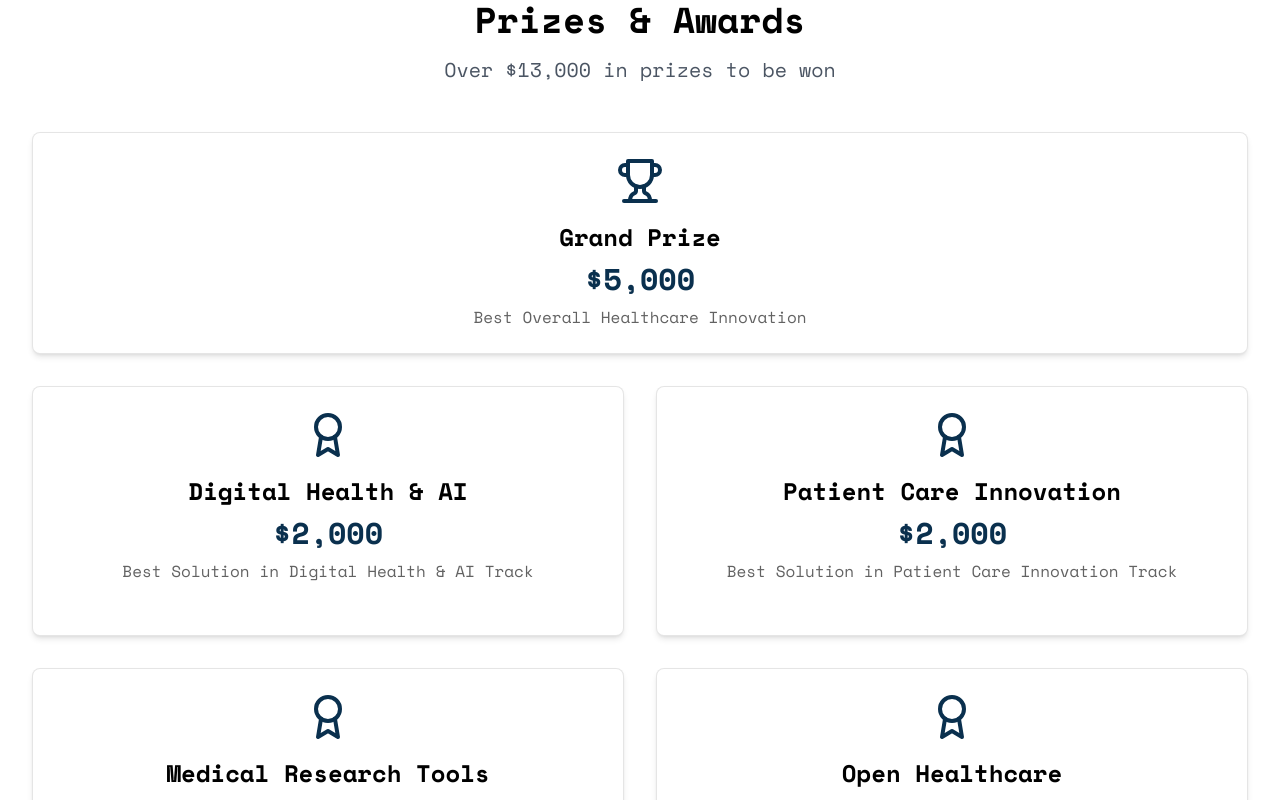
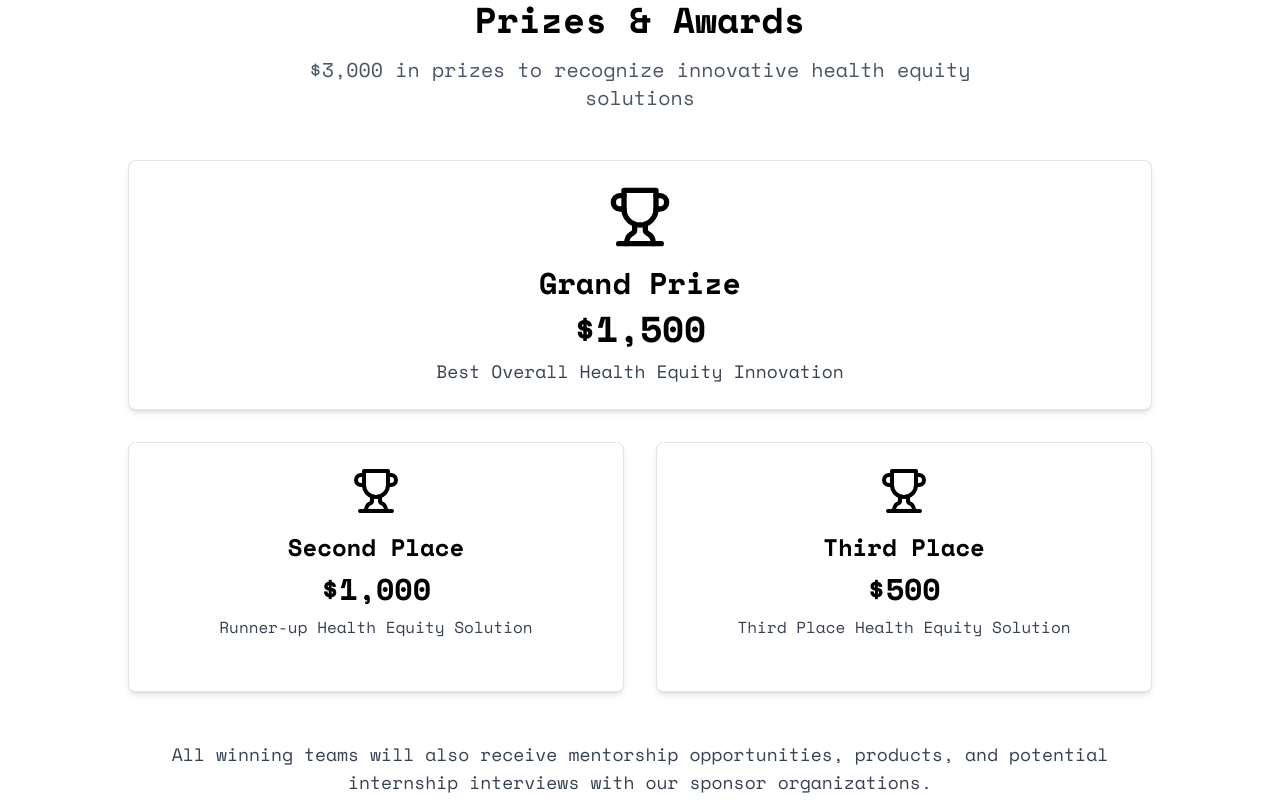
Before and after one commit to AvinashValuveri/HacktivateHealth, a React (Vite) app: page / in a window 1280 px wide. Shown: the part 4360-5160 px from the top of the page. Built offline with nearby package versions, Linux system fonts and the light colour scheme.

Commit message:
Update Prizes.tsx

```diff
--- a/src/components/sections/Prizes.tsx
+++ b/src/components/sections/Prizes.tsx
@@ -1,5 +1,5 @@
 import React from 'react';
-import { Trophy, Award } from 'lucide-react';
+import { Trophy } from 'lucide-react';
 import SectionHeading from '../ui/SectionHeading';
 import AnimatedSection from '../ui/AnimatedSection';
 import AnimatedBox from '../ui/AnimatedBox';
@@ -7,17 +7,23 @@ import AnimatedBox from '../ui/AnimatedBox';
 export default function Prizes() {
   const prizes = [
     {
-      icon: <Trophy className="h-12 w-12 text-[#0a304e]" />,
+      icon: <Trophy className="h-16 w-16 text-black" />,
       title: "Grand Prize",
-      amount: "$5,000",
-      description: "Best Overall Healthcare Innovation"
+      amount: "$1,500",
+      description: "Best Overall Health Equity Innovation"
     },
-    ...['Digital Health & AI', 'Patient Care Innovation', 'Medical Research Tools', 'Open Healthcare'].map(track => ({
-      icon: <Award className="h-12 w-12 text-[#0a304e]" />,
-      title: track,
-      amount: "$2,000",
-      description: `Best Solution in ${track} Track`
-    }))
+    {
+      icon: <Trophy className="h-12 w-12 text-black" />,
+      title: "Second Place",
+      amount: "$1,000",
+      description: "Runner-up Health Equity Solution"
+    },
+    {
+      icon: <Trophy className="h-12 w-12 text-black" />,
+      title: "Third Place",
+      amount: "$500",
+      description: "Third Place Health Equity Solution"
+    }
   ];
 
   return (
@@ -26,17 +32,20 @@ export default function Prizes() {
         <AnimatedSection>
           <SectionHeading
             title="Prizes & Awards"
-            subtitle="Over $13,000 in prizes to be won"
+            subtitle="$3,000 in prizes to recognize innovative health equity solutions"
           />
         </AnimatedSection>
 
-        <div className="mt-12">
+        <div className="mt-12 max-w-5xl mx-auto">
+          <div className="grid gap-8">
             <AnimatedSection>
-            <AnimatedBox className="mb-8 text-center bg-[#f4f4f4] border-[#0a304e]" fullWidth>
-              <div className="flex justify-center mb-4">{prizes[0].icon}</div>
-              <h3 className="text-2xl font-bold mb-2">{prizes[0].title}</h3>
-              <p className="text-3xl font-bold text-[#0a304e] mb-2">{prizes[0].amount}</p>
-              <p className="text-[#626262]">{prizes[0].description}</p>
+              <AnimatedBox className="text-center bg-black/5" fullWidth>
+                <div className="flex flex-col items-center">
+                  <div className="mb-4">{prizes[0].icon}</div>
+                  <h3 className="text-3xl font-bold mb-2">{prizes[0].title}</h3>
+                  <p className="text-4xl font-bold text-black mb-2">{prizes[0].amount}</p>
+                  <p className="text-gray-700 text-lg">{prizes[0].description}</p>
+                </div>
               </AnimatedBox>
             </AnimatedSection>
 
@@ -44,15 +53,26 @@ export default function Prizes() {
               {prizes.slice(1).map((prize, index) => (
                 <AnimatedSection key={index}>
                   <AnimatedBox className="text-center">
-                  <div className="flex justify-center mb-4">{prize.icon}</div>
+                    <div className="flex flex-col items-center">
+                      <div className="mb-4">{prize.icon}</div>
                       <h3 className="text-2xl font-bold mb-2">{prize.title}</h3>
-                  <p className="text-3xl font-bold text-[#0a304e] mb-2">{prize.amount}</p>
-                  <p className="text-[#626262]">{prize.description}</p>
+                      <p className="text-3xl font-bold text-black mb-2">{prize.amount}</p>
+                      <p className="text-gray-700">{prize.description}</p>
+                    </div>
                   </AnimatedBox>
                 </AnimatedSection>
               ))}
             </div>
           </div>
+
+          <AnimatedSection>
+            <div className="mt-12 text-center">
+              <p className="text-gray-700 text-lg">
+                All winning teams will also receive mentorship opportunities, products, and potential internship interviews with our sponsor organizations.
+              </p>
+            </div>
+          </AnimatedSection>
+        </div>
       </div>
     </section>
   );
```
Lines whose indentation alone changed are shown as unchanged.
